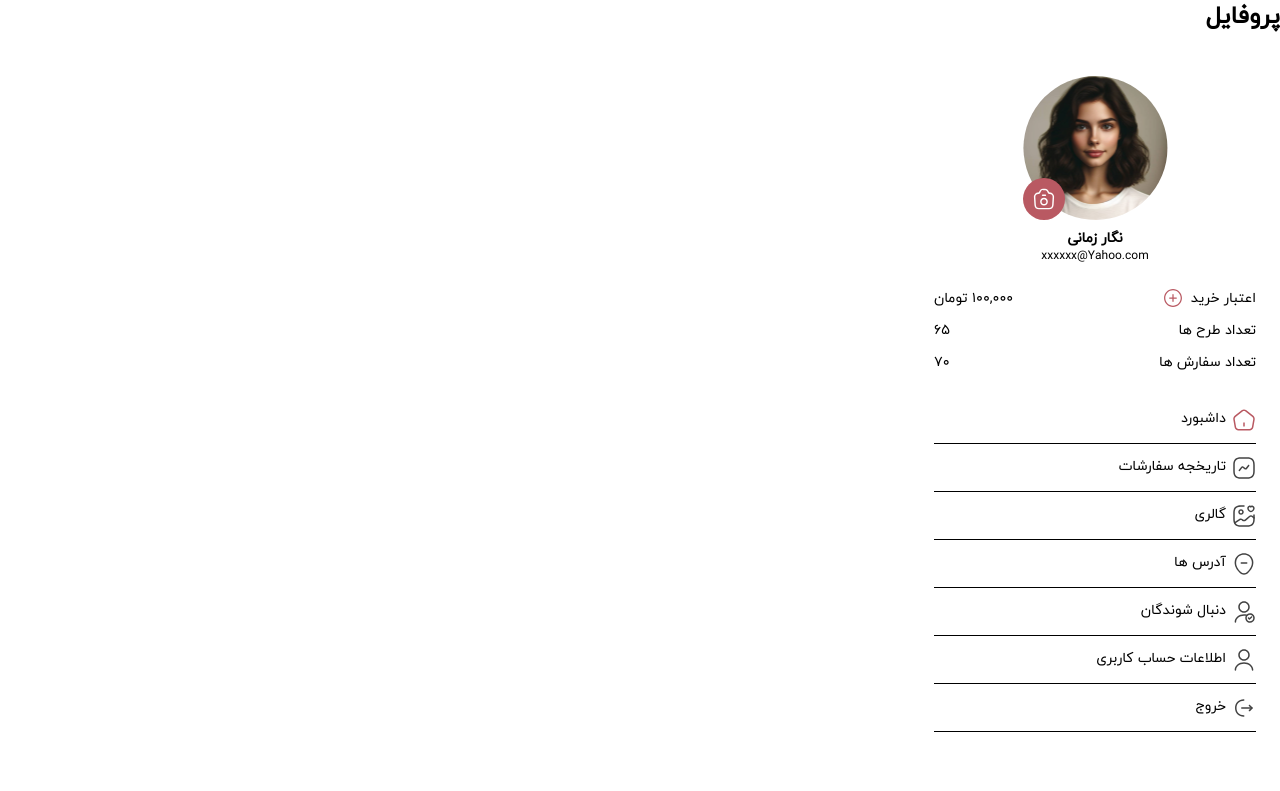
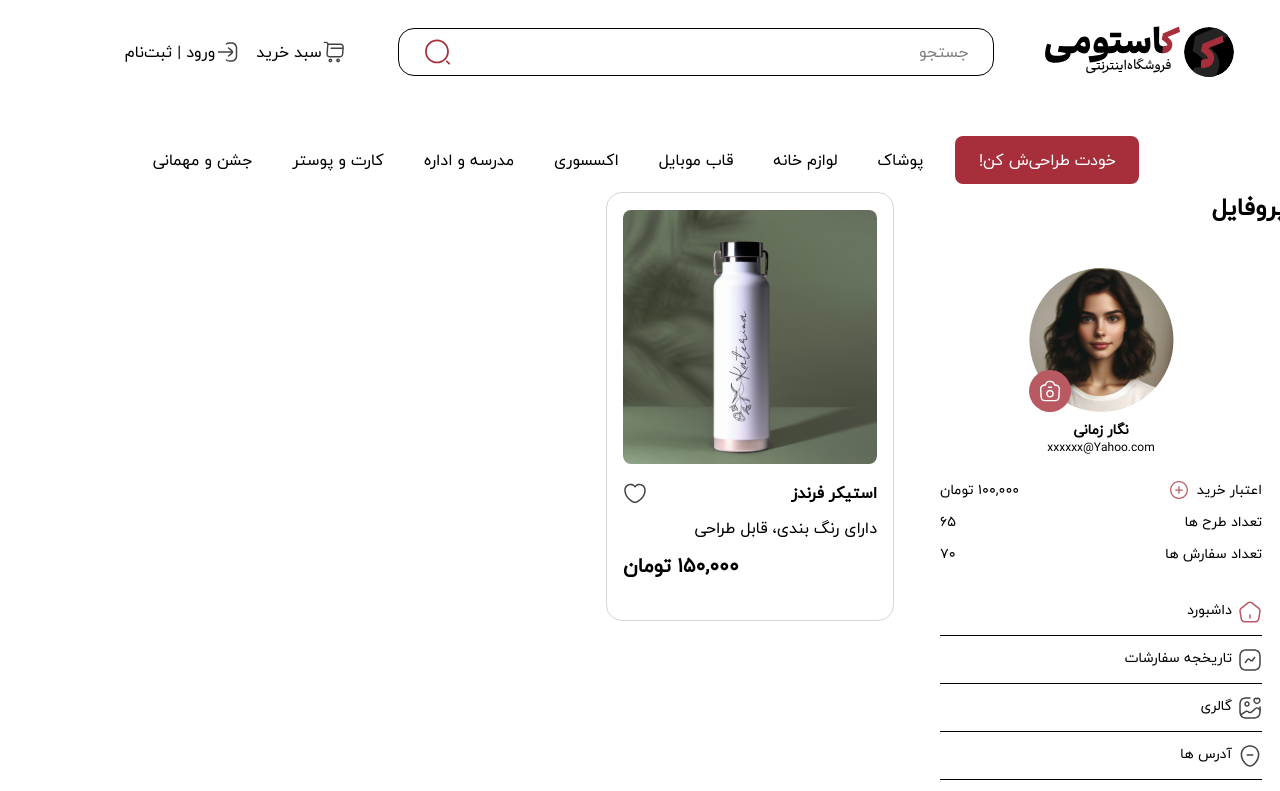
Before and after one commit to Zeinab-Jannati/UI403-4-WD-Customme-Project, a React (Vite) app: page / in a window 1280 px wide. Shown: the top 791 px of the page. Built offline with nearby package versions, Linux system fonts and the light colour scheme.

Commit message:
implement Product Card Component

```diff
--- /dev/null
+++ b/src/components/ProductCard.jsx
@@ -0,0 +1,33 @@
+import '../index.css'
+import '../styles/base.css'
+import '../styles/components.nav.css'
+
+import heartIcon from '../assets/icons/heart-icon.svg'
+
+const ProductCard = (props) => {
+    const imageUrl = props.imageUrl;
+    const productName = props.productName;
+    const productDescription = props.productDescription;
+    const price = props.price;
+
+    return (
+        <div className="border rounded-[16px] w-[18rem] h-[26.8125rem] flex flex-col flex-1 p-[1rem]" style={{ borderColor: "var(--color-custome-gray-4)" }}>
+            {/* <div className='rounded-full flex justify-center items-center'>
+            </div> */}
+
+            <img src={ imageUrl } alt="product-card-image" className='rounded-[8px] h-[16rem]' />
+            <div className='flex flex-col gap-[0.75em]'>
+                <div className='flex flex-col gap-[0.625rem]'>
+                    <span className='flex w-full justify-between mt-[1rem]'>
+                        <span className='font-bold'>{ productName }</span>
+                        <img src={ heartIcon } alt="heart-icon" />
+                    </span>
+                    <span>{ productDescription }</span>
+                </div>
+                <h3 className='font-semibold text-xl text-left'>{ price } تومان</h3>
+            </div>
+        </div>
+     );
+}
+
+export default ProductCard;
--- a/src/main.jsx
+++ b/src/main.jsx
@@ -9,6 +9,7 @@ import DesignerSignUp from './pages/DesignerSignUp.jsx'
 import MainMenu from './components/MainMenu.jsx'
 import ProfileSidebar from './components/ProfileSidebar.jsx'
 import UserProfile from './pages/UserProfile.jsx'
+import ProductCard from './components/ProductCard.jsx'
 
 
 createRoot(document.getElementById('root')).render(
@@ -22,8 +23,9 @@ createRoot(document.getElementById('root')).render(
         {/* <Route path="/" element={<App />} /> */}
         {/* <Route path="/about" element={<About />} />
         <Route path="*" element={<NotFound />} /> */}
-        <Route path="/" element={<ProfileSidebar />} />
-        {/* <Route path="/" element={<UserProfile />} />  */}
+        {/* <Route path="/" element={<ProfileSidebar />} />  */}
+        <Route path="/" element={<UserProfile />} />
+        {/* <Route path="/" element={<ProductCard />} />  */}
       </Routes>
     </Router>
   </StrictMode>,
--- a/src/pages/UserProfile.jsx
+++ b/src/pages/UserProfile.jsx
@@ -5,12 +5,22 @@ import '../styles/components.nav.css'
 import Navbar from '../components/Navbar'
 import Footer from './Footer'
 import MainMenu from '../components/MainMenu'
+import ProfileSidebar from '../components/ProfileSidebar'
+import ProductCard from '../components/ProductCard'
+
+import productPic from '../assets/images/product-image.svg'
 
 const UserProfile = () => {
     return (
         <>
             <Navbar />
             <MainMenu />
+            <div className='flex'>
+                <ProfileSidebar />
+                <div>
+                    <ProductCard imageUrl={ productPic } productName="استیکر فرندز" productDescription="دارای رنگ بندی، قابل طراحی" price="۱۵۰,۰۰۰" />
+                </div>
+            </div>
             <Footer />
         </>
      );
--- a/src/styles/base.css
+++ b/src/styles/base.css
@@ -1,6 +1,6 @@
 @theme {
     --color-primary: #A72F3B;
-    --color-custome-gray-4: :blank;
+    --color-custome-gray-4: #CBCBCB;
 
 }
 
```
Also changed, not shown: src/assets/icons/heart-icon.svg (added), src/assets/images/product-image.svg (added).
